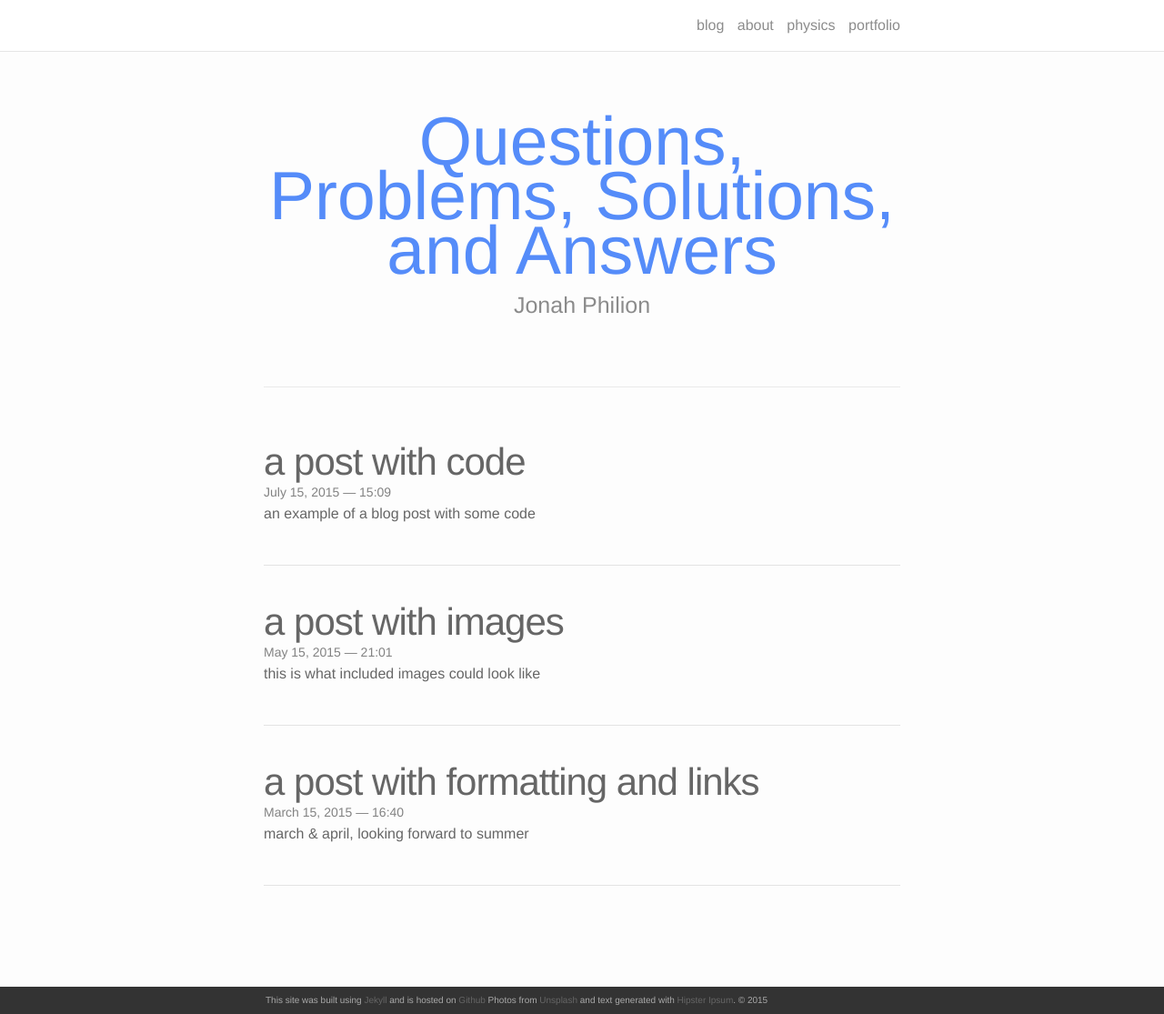
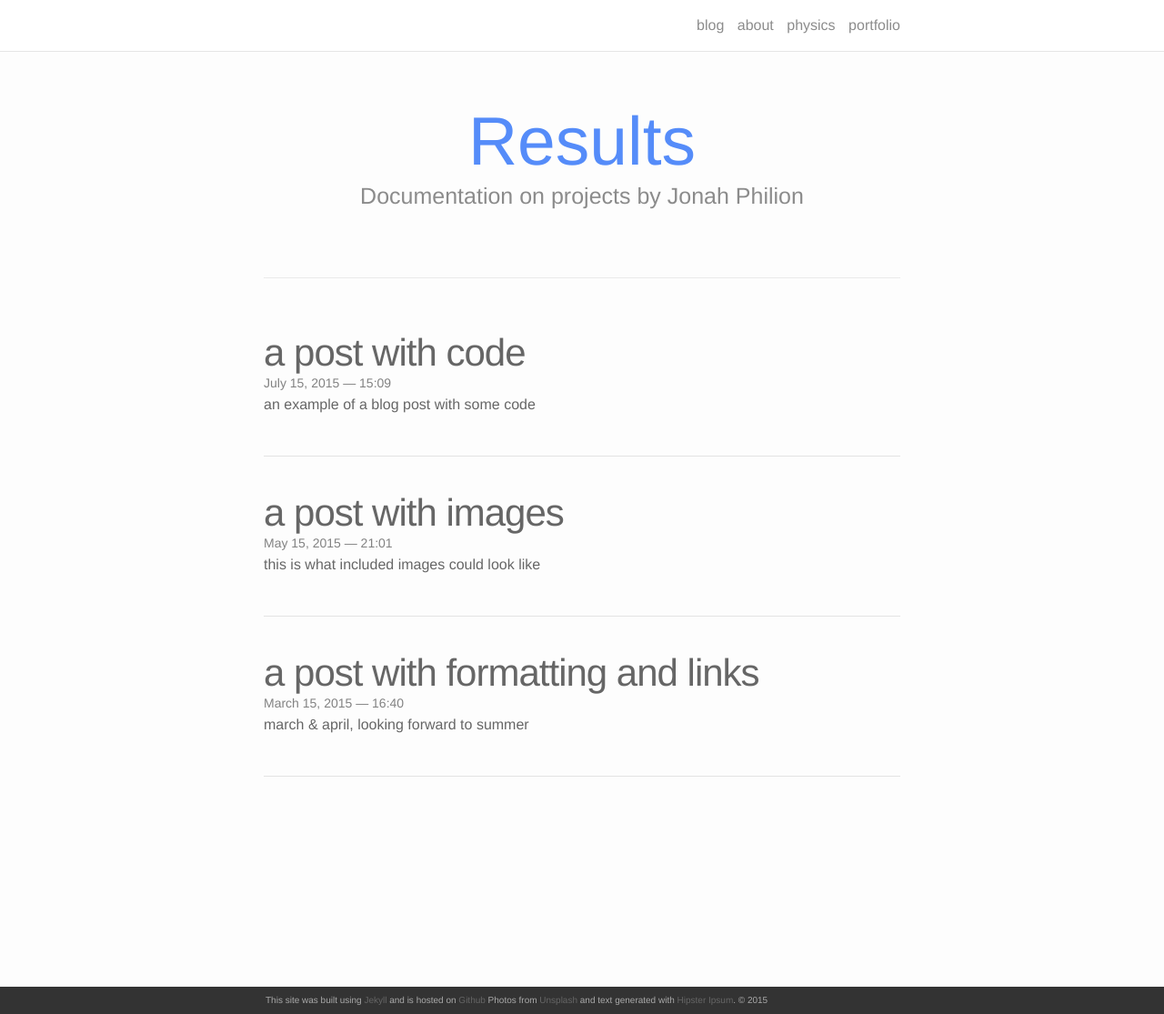
Before and after one commit to jonahthelion/jonahthelion.github.io, a Jekyll site: the page built from index.html, in a window 1280 px wide and 1115 px high. Shown: the whole window at 91% size. Built offline with Jekyll 4.4.1, drawn with Linux system fonts in a browser that asks for light colours; nearby versions of some CDN libraries; the list of posts is cut into pages by our own code.

Commit message:
adjust to physics

```diff
--- a/index.html
+++ b/index.html
@@ -3,8 +3,8 @@ layout: default
 ---
 
 <div class="header-bar">
-  <h1>Questions, Problems, Solutions, and Answers</h1>
-  <h2>Jonah Philion</h2>
+  <h1>Results</h1>
+  <h2>Documentation on projects by Jonah Philion</h2>
   <br/>
   <hr>
   <br/>
```
